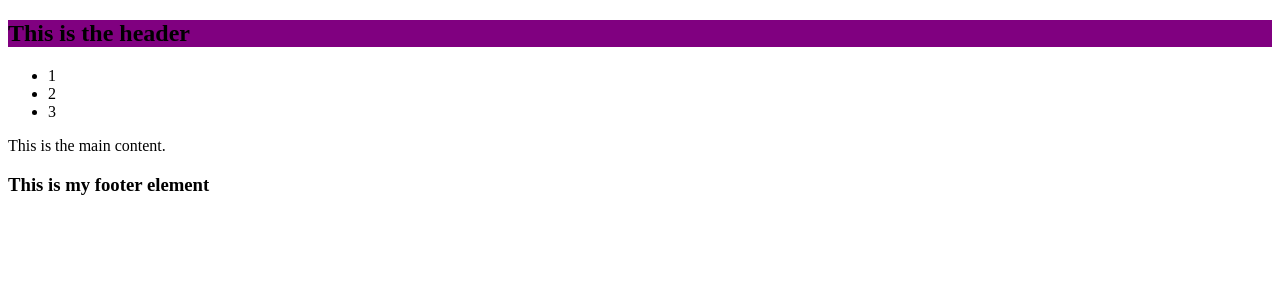
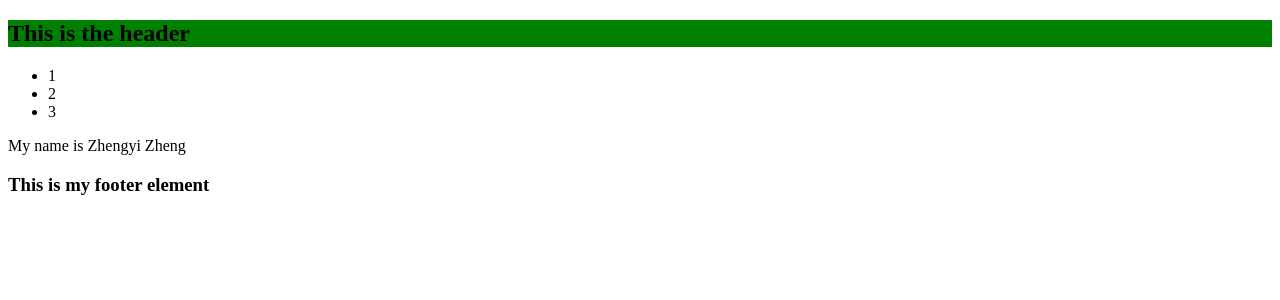
Before and after one commit to Moninar/React, a React (Create React App) app in the folder my-app/: page / in a window 1280 px wide. Shown: the top 300 px of the page. Built offline with nearby package versions, Linux system fonts and the light colour scheme.

Commit message:
add JavaScript into JSX

```diff
--- a/my-app/src/components/MainContent.js
+++ b/my-app/src/components/MainContent.js
@@ -1,9 +1,11 @@
 import React from "react"
 
 function MainContent () {
+    let firstName = "Zhengyi"
+    let lastName = "Zheng"
     return (
         <main>
-            This is the main content.
+            My name is {firstName + " " + lastName}
         </main>
     )
 }
--- a/my-app/src/components/style.css
+++ /dev/null
@@ -1,3 +0,0 @@
-.navheader {
-    background-color: purple;
-}
--- a/my-app/src/index.js
+++ b/my-app/src/index.js
@@ -2,7 +2,7 @@ import React from 'react';
 import ReactDOM from 'react-dom';
 // import './index.css';
 // import App from './App';
-import "./components/style.css";
+import "./style.css";
 import * as serviceWorker from './serviceWorker';
 
 import App from "./components/App";
--- /dev/null
+++ b/my-app/src/style.css
@@ -0,0 +1,3 @@
+.navheader {
+    background-color: green;
+}
```
